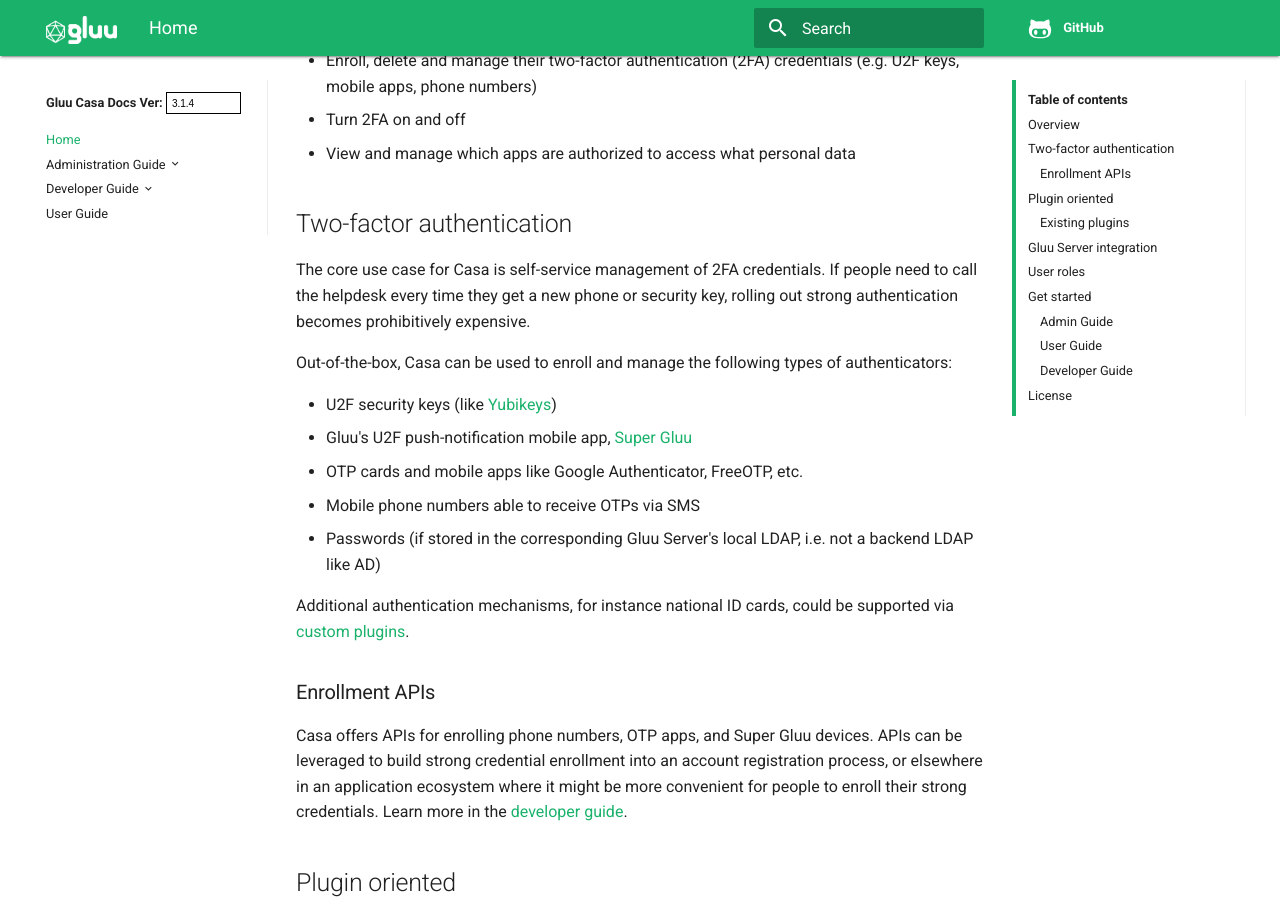
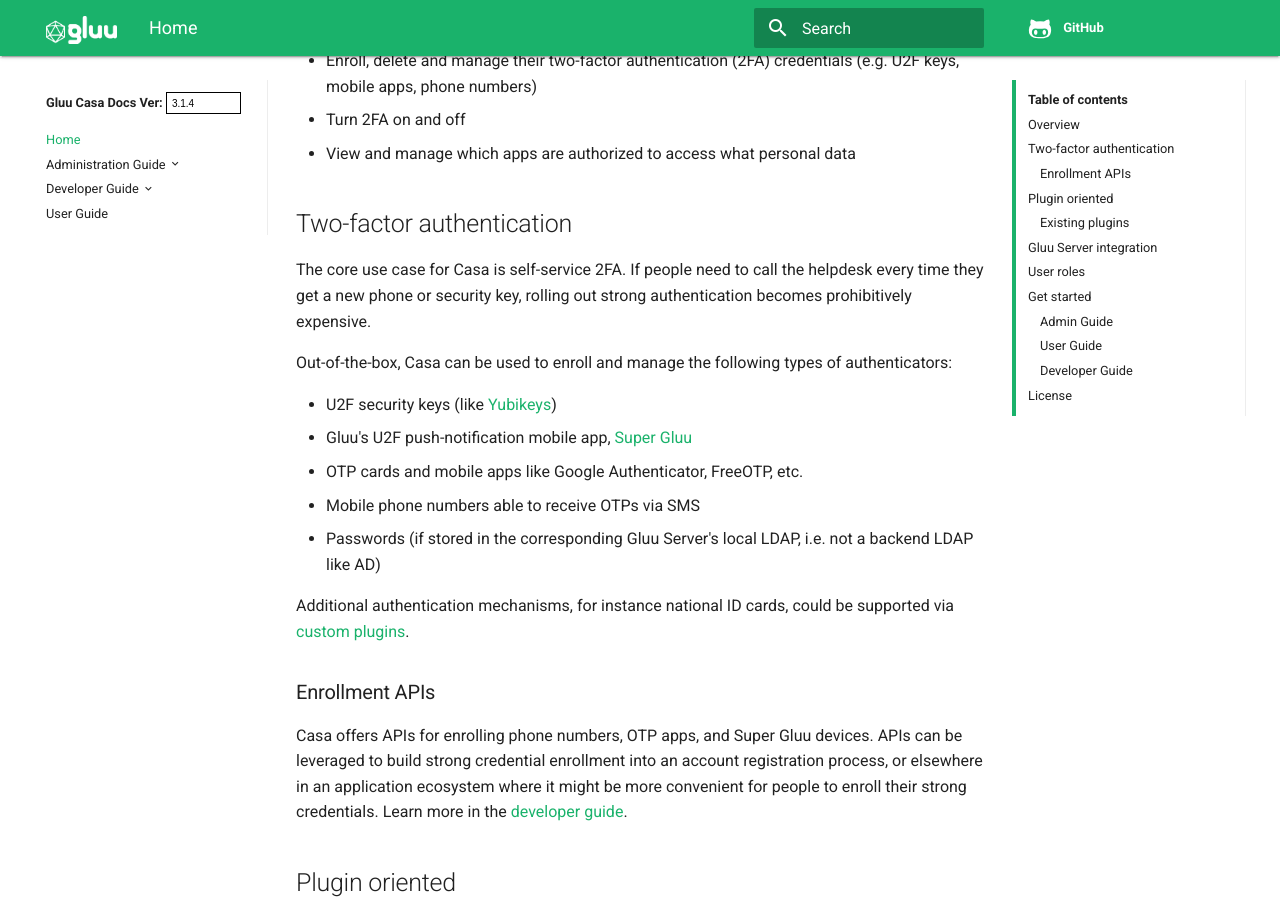
Before and after one commit to shmorri/docs-casa-prod, an MkDocs documentation site: the page built from docs/source/index.md, in a window 1280 px wide and 900 px high, scrolled down 328 px. Built offline with MkDocs 1.6.1, drawn with Linux system fonts in a browser that asks for light colours; old or Windows-style settings are respelled for this version of MkDocs.

Commit message:
Update index.md

```diff
--- a/docs/source/index.md
+++ b/docs/source/index.md
@@ -12,7 +12,7 @@ For example, people may need to do things like:
 
 ## Two-factor authentication
 
-The core use case for Casa is self-service management of 2FA credentials. If people need to call the helpdesk every time they get a new phone or security key, rolling out strong authentication becomes prohibitively expensive.
+The core use case for Casa is self-service 2FA. If people need to call the helpdesk every time they get a new phone or security key, rolling out strong authentication becomes prohibitively expensive.
 
 Out-of-the-box, Casa can be used to enroll and manage the following types of authenticators:
 
```
